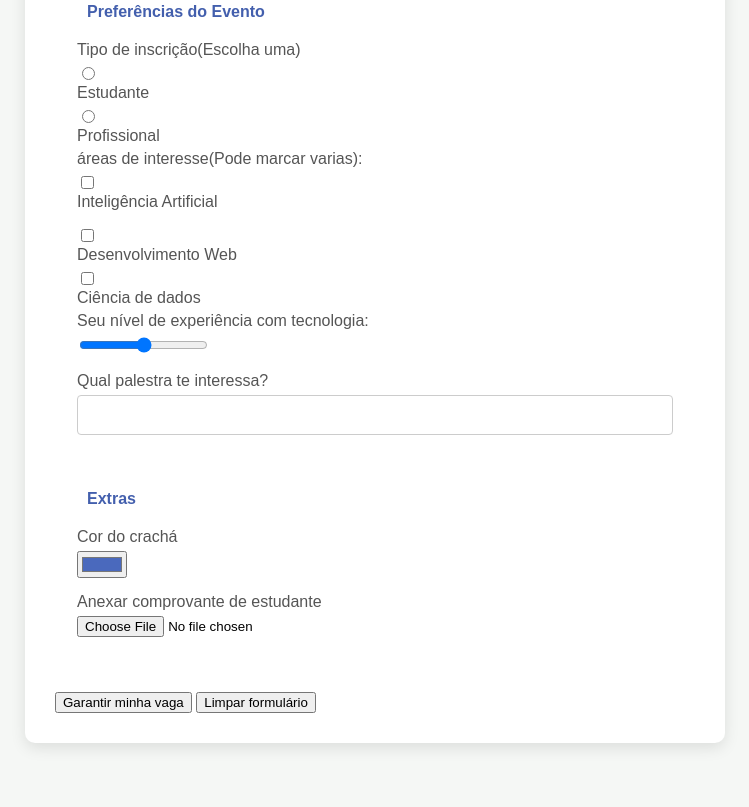
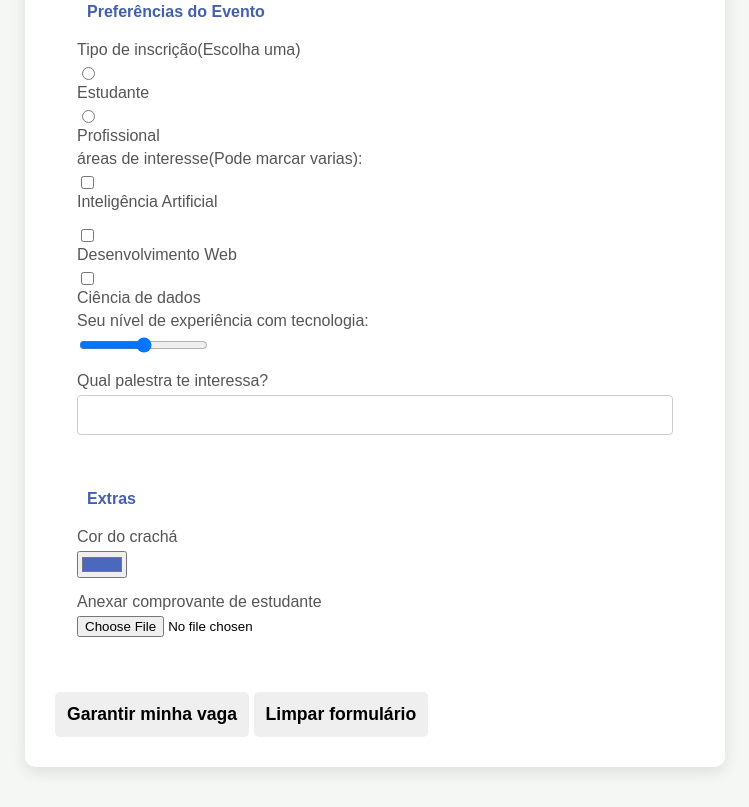
Before and after one commit to fernandurgt/formulario, a plain HTML site: page index.html in a window 1280 px wide. Shown: the part 657-1464 px from the top of the page, without its empty margins (265-1014 px from the left). Before the commit the page ends 1440 px from the top, so only its background shows below. Drawn offline with Linux system fonts and the light colour scheme.

Commit message:
atualizacao css

```diff
--- a/estilo.css
+++ b/estilo.css
@@ -67,3 +67,13 @@ select{
     border-radius: 4px;
     font-size: 1rem;
 }
+button {
+    display: 1;
+    padding: 12px;
+    border: none;
+    border-radius: 5px;
+    font-size: 1.1rem;
+    font-weight: bold;
+    cursor: pointer;
+    transition: all 0.3s ease;
+}
```
